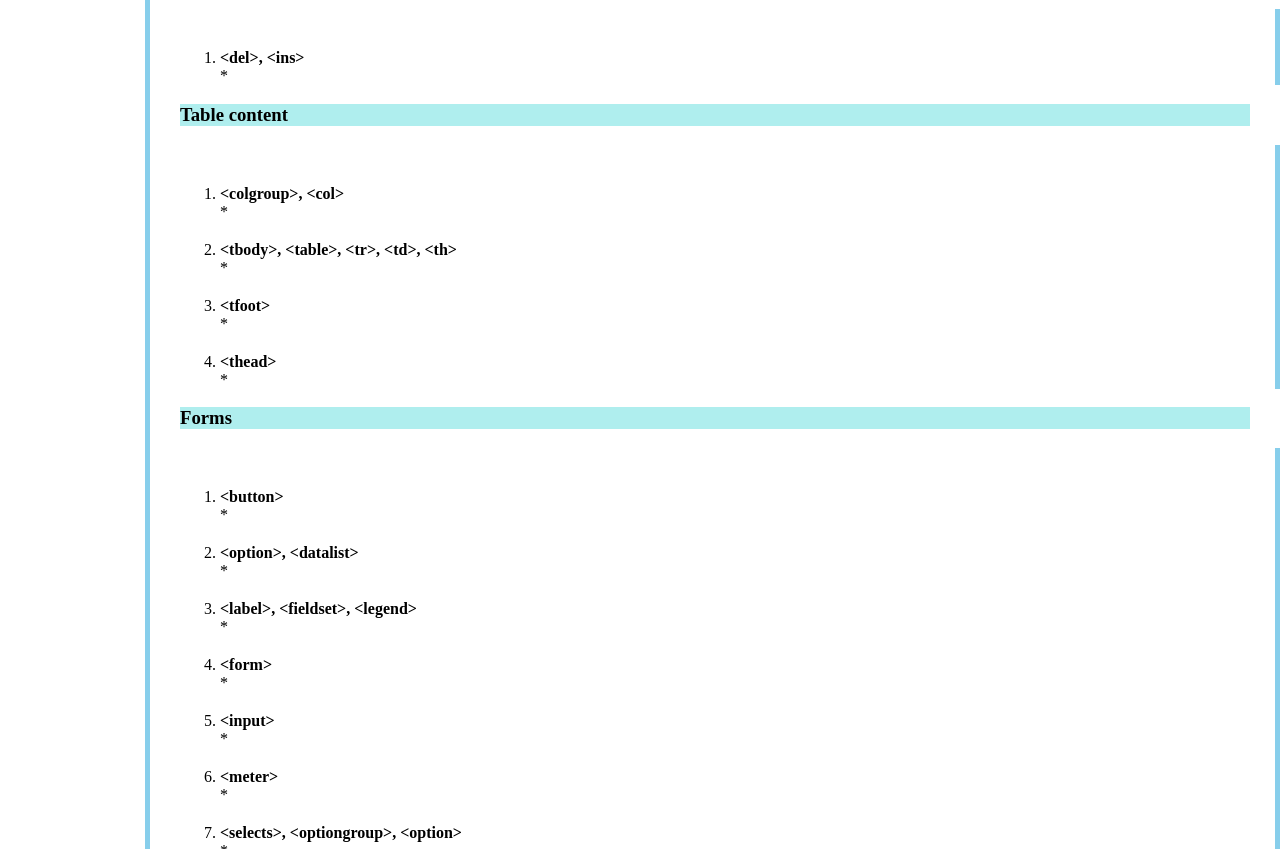
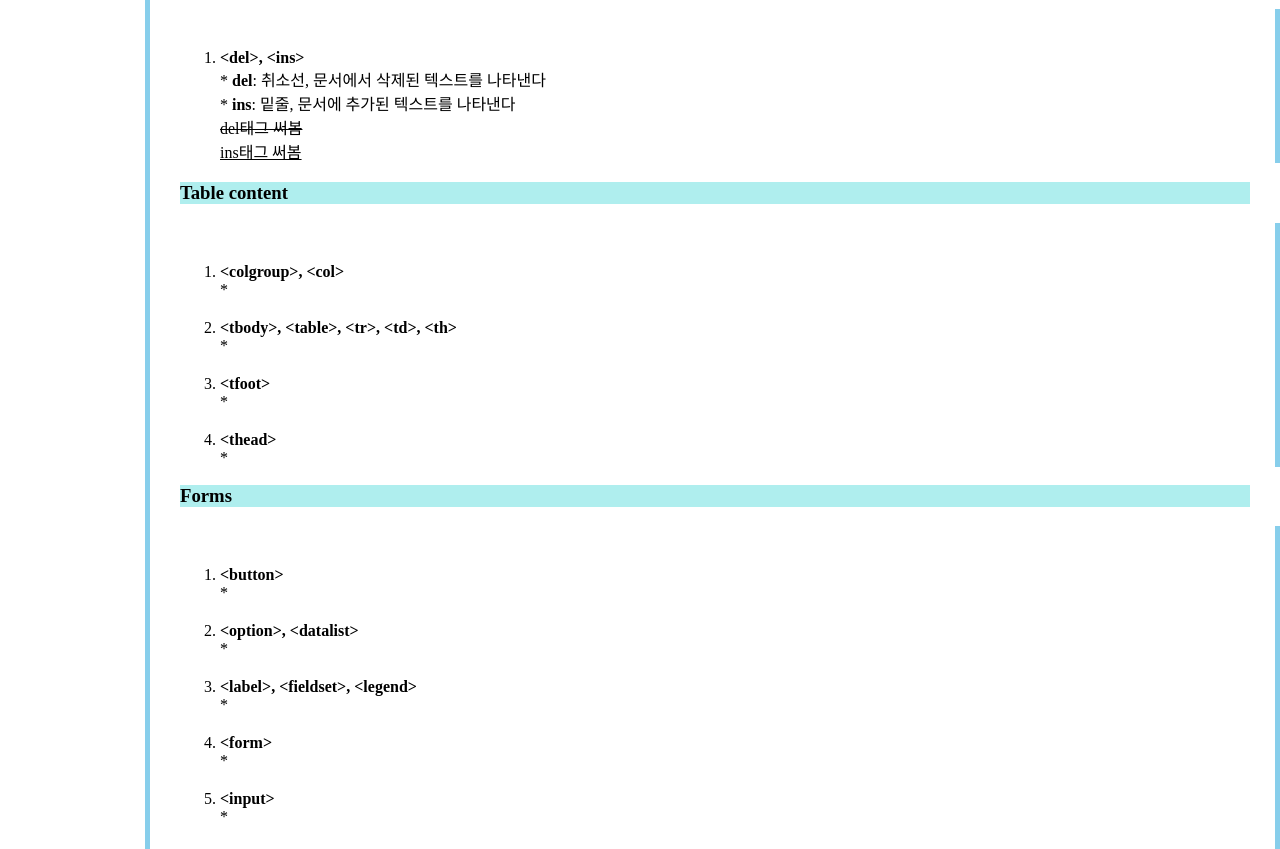
Before and after one commit to Bangdayeon/WEBStudy, a plain HTML site: page WEB1/HTML.html in a window 1280 px wide. Shown: the part 7420-8269 px from the top of the page. Drawn offline with nearby package versions, Linux system fonts and the light colour scheme.

Commit message:
html del, ins 태그 추가

```diff
--- a/WEB1/HTML.html
+++ b/WEB1/HTML.html
@@ -444,7 +444,10 @@
                 <ol>
                     <li>
                         <b>&lt;del&gt;, &lt;ins&gt;</b><br>
-                        *
+                        * <b>del</b>: 취소선, 문서에서 삭제된 텍스트를 나타낸다<br>
+                        * <b>ins</b>: 밑줄, 문서에 추가된 텍스트를 나타낸다<br>
+                        <del>del태그 써봄</del><br>
+                        <ins>ins태그 써봄</ins>
                     </li>
                 </ol>
                 <!--------------------Table content-------------------->
```
